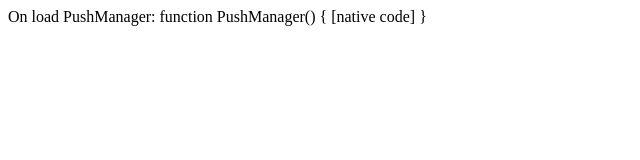
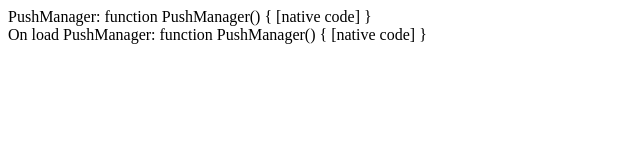
Before and after one commit to Amareis/pushmanager-test, a plain HTML site: page index.html in a window 1280 px wide. Shown: the whole page, without its empty margins (0-640 px from the left). Drawn offline with Linux system fonts and the light colour scheme.

Commit message:
Changed to innerHRML addition

```diff
--- a/index.html
+++ b/index.html
@@ -1,8 +1,10 @@
 <html>
 <head>
 	<script type="text/javascript">
-		document.write("PushManager: " + window.PushManager)
-		window.onload = function () { document.write("On load PushManager: " + window.PushManager) }
+		s = 'PushManager: ' + window.PushManager + '<br>'
+		window.onload = function () {
+			document.body.innerHTML += s + "On load PushManager: " + window.PushManager + '<br>'
+		}
 	</script>
 </head>
 <body>
```
